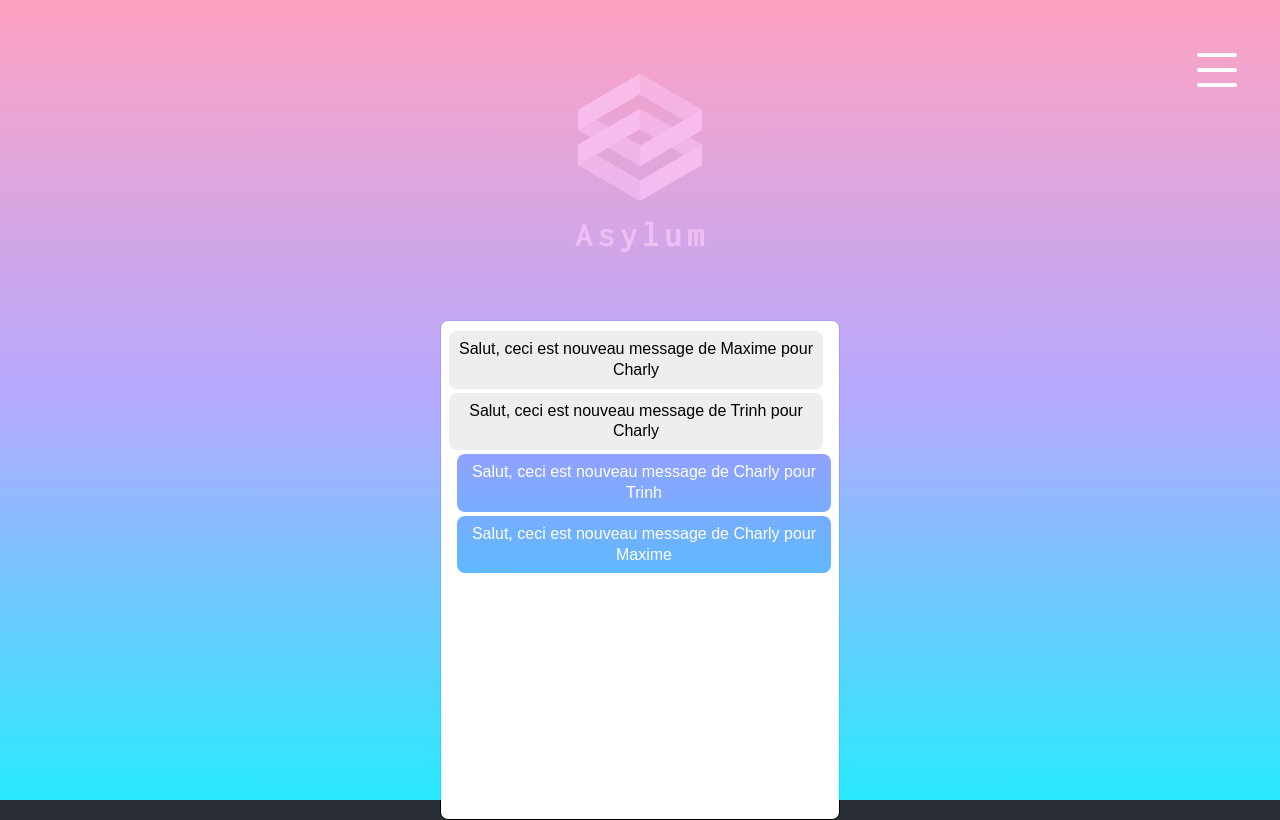
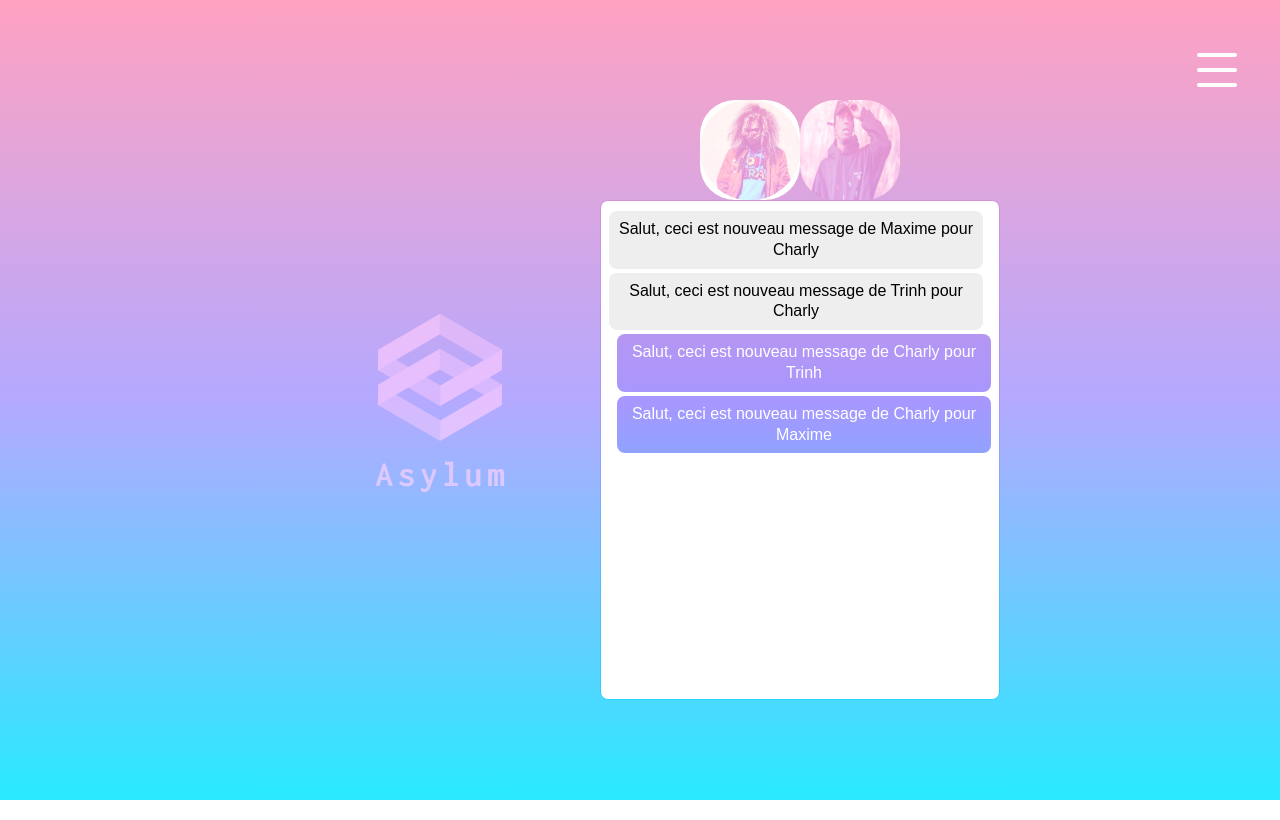
Before and after one commit to ElNelyo/asylum, a React (Create React App) app: page /messages in a window 1280 px wide. Built offline with nearby package versions, Linux system fonts and the light colour scheme.

Commit message:
add css & images

```diff
--- a/src/App.css
+++ b/src/App.css
@@ -11,7 +11,7 @@
   background-color: #282c34;
   min-height: 100vh;
   display: flex;
-  flex-direction: column;
+
   align-items: center;
   justify-content: center;
   font-size: calc(10px + 2vmin);
--- a/src/component/Message.js
+++ b/src/component/Message.js
@@ -7,21 +7,53 @@ class Message extends React.Component {
   constructor(props) {
     super(props);
     this.messages = [];
-
+    this.users = [];
+    this.current_user = "";
 
   }
 
   getMessages() {
       this.messages=  JSON.parse('[   {      "sender_id": "12313133",      "sender_name": "Maxime",      "receiver_id": "20113551",      "receiver_name": "Charly",      "message": "Salut, ceci est nouveau message de Maxime pour Charly",      "datetime": "2019-09-09:09:53",      "read": true   },   {      "sender_id": "01315886",      "sender_name": "Trinh",      "receiver_id": "20113551",      "receiver_name": "Charly",      "message": "Salut, ceci est nouveau message de Trinh pour Charly",      "datetime": "2019-09-09:09:53",      "read": false   },   {      "sender_id": "20113551",      "sender_name": "Charly",      "receiver_id": "01315886",      "receiver_name": "Trinh",      "message": "Salut, ceci est nouveau message de Charly pour Trinh",      "datetime": "2019-09-09:09:53",      "read": false   },   {      "sender_id": "20113551",      "sender_name": "Charly",      "receiver_id": "12313133",      "receiver_name": "Maxile",      "message": "Salut, ceci est nouveau message de Charly pour Maxime",      "datetime": "2019-09-09:09:53",      "read": true   }]');
   }
+  getUsers(){
+    this.users =
+    [
+
+      {
+        name: "Trinh",
+        image: require( '../img/avatar/trinh.png' )
+      },
+      {
+        name: "Maxime",
+        image: require( '../img/avatar/maxime.png' )
+      }
+    ]
+  }
+  onClickDiv = (column) => {
+   console.log(column);
+}
+
+
   render() {
     this.getMessages();
-    console.log(this.messages)
+    this.getUsers();
+    return [
 
-    return (
+      <div>
+           <div class="contact-container">
+
+            {this.users.map((value, index) => {
+
+
+                return <img  onClick={() => this.onClickDiv(value.name)} class="avatar" src={value.image}></img>
+
+
+            })}
+
+
+           </div>
             <div class="messages-container">
                   <ol class="messages">
-
                         {this.messages.map((value, index) => {
                           if(value.sender_id=="20113551"){
                             return <li class="mine">{value.message}</li>
@@ -33,7 +65,13 @@ class Message extends React.Component {
 
                     </ol>
                   </div>
-    );
+
+          </div>
+
+
+
+
+    ];
   }
 }
 
--- a/src/index.css
+++ b/src/index.css
@@ -281,9 +281,20 @@ h1 {
     background: linear-gradient(rgb(255, 143, 178) 0%, rgb(167, 151, 255) 50%, rgb(0, 229, 255) 100%);
     mix-blend-mode: screen;
     pointer-events: none;
+
   }
 
   .messages li.mine {
     background: black;
   }
 }
+
+.avatar {
+  vertical-align: middle;
+  width: 100px;
+  height: 100px;
+  border-radius: 35%;
+
+
+
+}
```
Also changed, not shown: src/img/avatar/maxime.png (added), src/img/avatar/trinh.png (added). Lines whose indentation alone changed are shown as unchanged.
